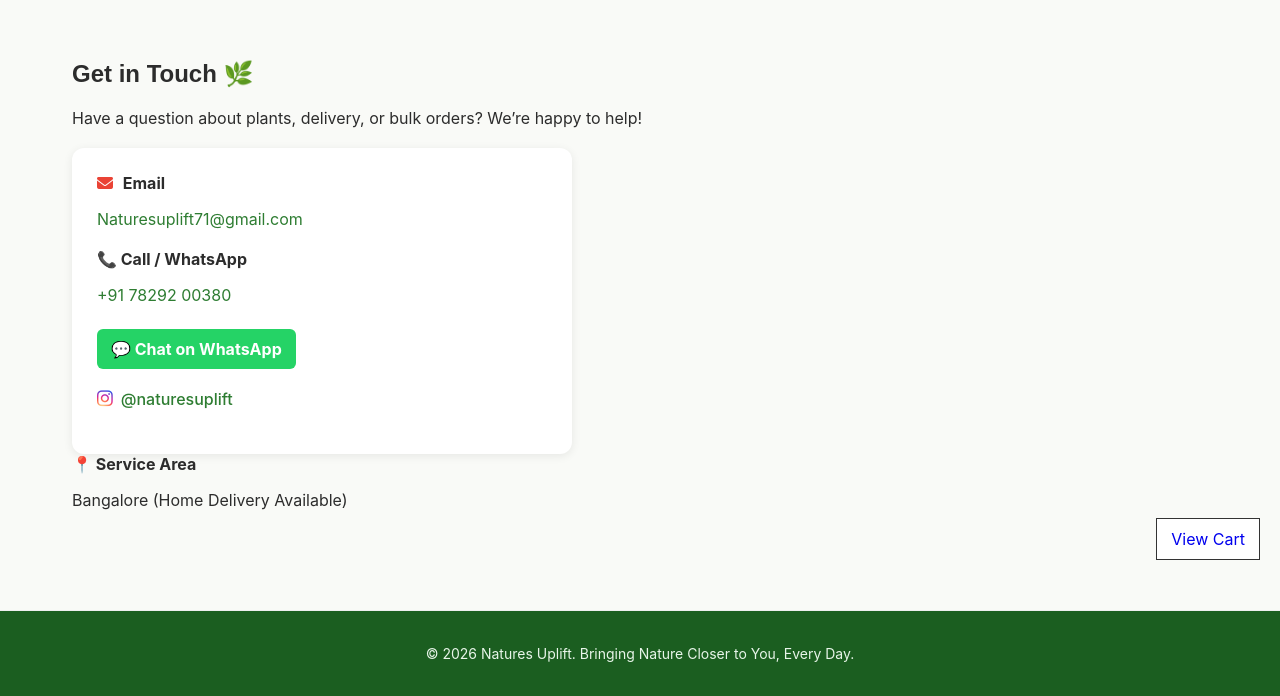
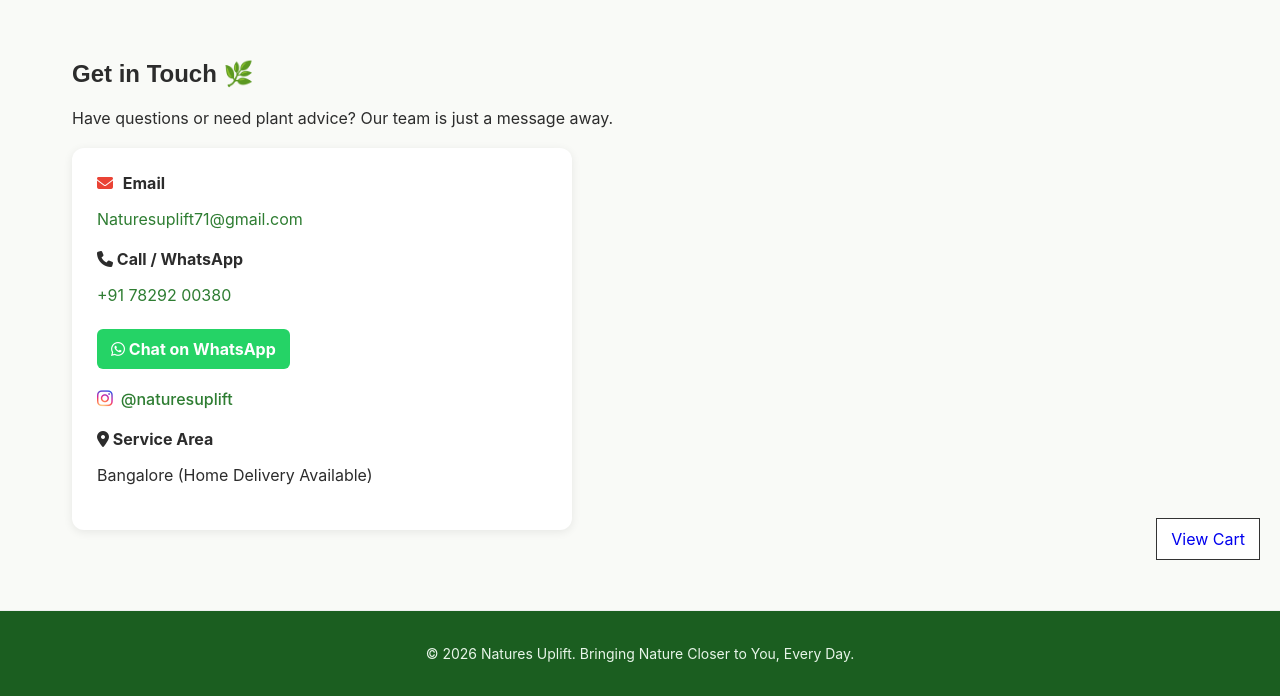
Before and after one commit to swatibirthariya/Natures-Uplift, a Django app: page /contact/ in a window 1280 px wide. Shown: the part 220-916 px from the top of the page. Run offline with Django 5.2, Linux system fonts and the light colour scheme.

Commit message:
Update contact.html

```diff
--- a/templates/plants/contact.html
+++ b/templates/plants/contact.html
@@ -5,12 +5,12 @@
 <h2>Get in Touch 🌿</h2>
 
 <p class="contact-intro">
-  Have a question about plants, delivery, or bulk orders?
-  We’re happy to help!
+ Have questions or need plant advice? Our team is just a message away.
 </p>
 
 <div class="contact-card">
 
+  <!-- Email -->
   <div class="contact-item">
     <strong>
       <i class="fa-solid fa-envelope gmail-icon"></i> Email
@@ -22,17 +22,23 @@
     </p>
   </div>
 
+  <!-- Phone -->
   <div class="contact-item">
-    <strong>📞 Call / WhatsApp</strong>
+    <strong>
+      <i class="fa-solid fa-phone"></i> Call / WhatsApp
+    </strong>
     <p>
       <a href="tel:7829200380">+91 78292 00380</a>
     </p>
     <a class="whatsapp-btn"
        href="https://wa.me/917829200380?text=Hi%20Natures%20Uplift,%20I%20have%20a%20query%20about%20plants"
        target="_blank">
-       💬 Chat on WhatsApp
+       <i class="fa-brands fa-whatsapp"></i>
+       Chat on WhatsApp
     </a>
   </div>
+
+  <!-- Instagram -->
   <div class="contact-item social-item">
     <a href="https://www.instagram.com/naturesuplift"
        target="_blank"
@@ -41,9 +47,12 @@
        @naturesuplift
     </a>
   </div>
-</div>
+
+  <!-- Service Area -->
   <div class="contact-item">
-    <strong>📍 Service Area</strong>
+    <strong>
+      <i class="fa-solid fa-location-dot"></i> Service Area
+    </strong>
     <p>Bangalore (Home Delivery Available)</p>
   </div>
 
```
Lines whose indentation alone changed are shown as unchanged.
